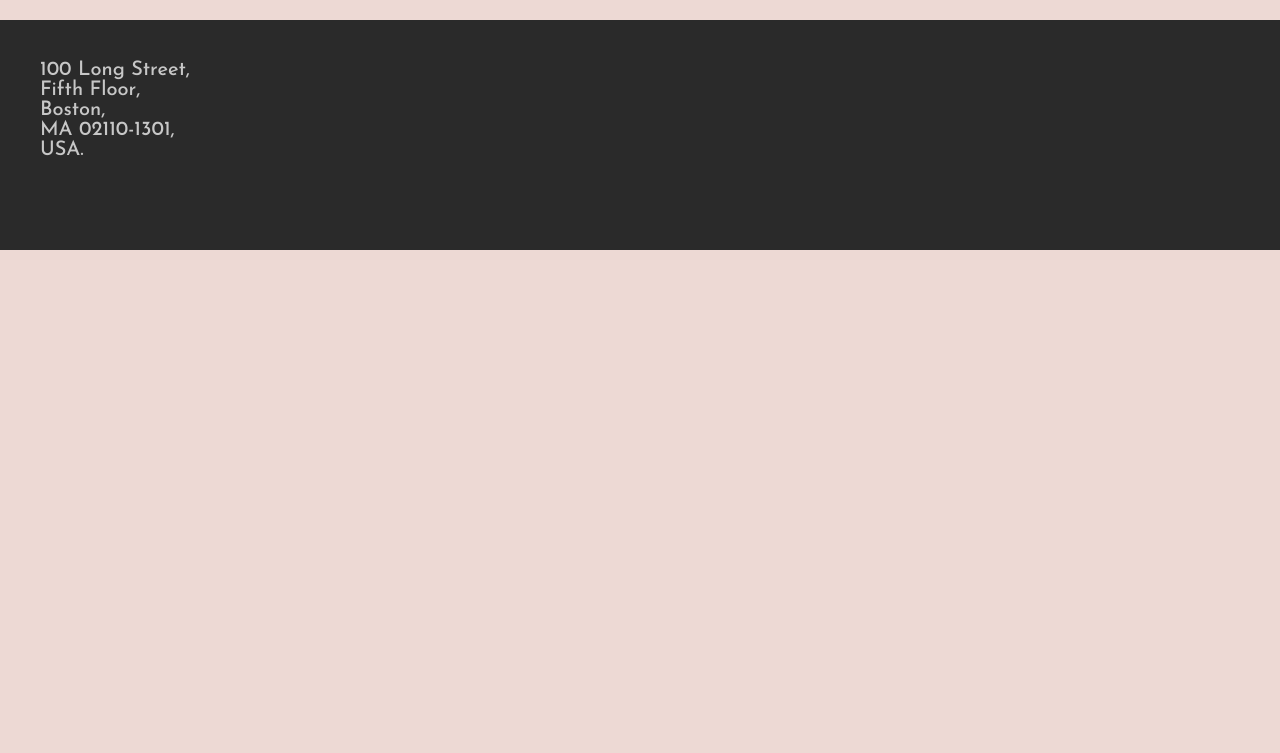
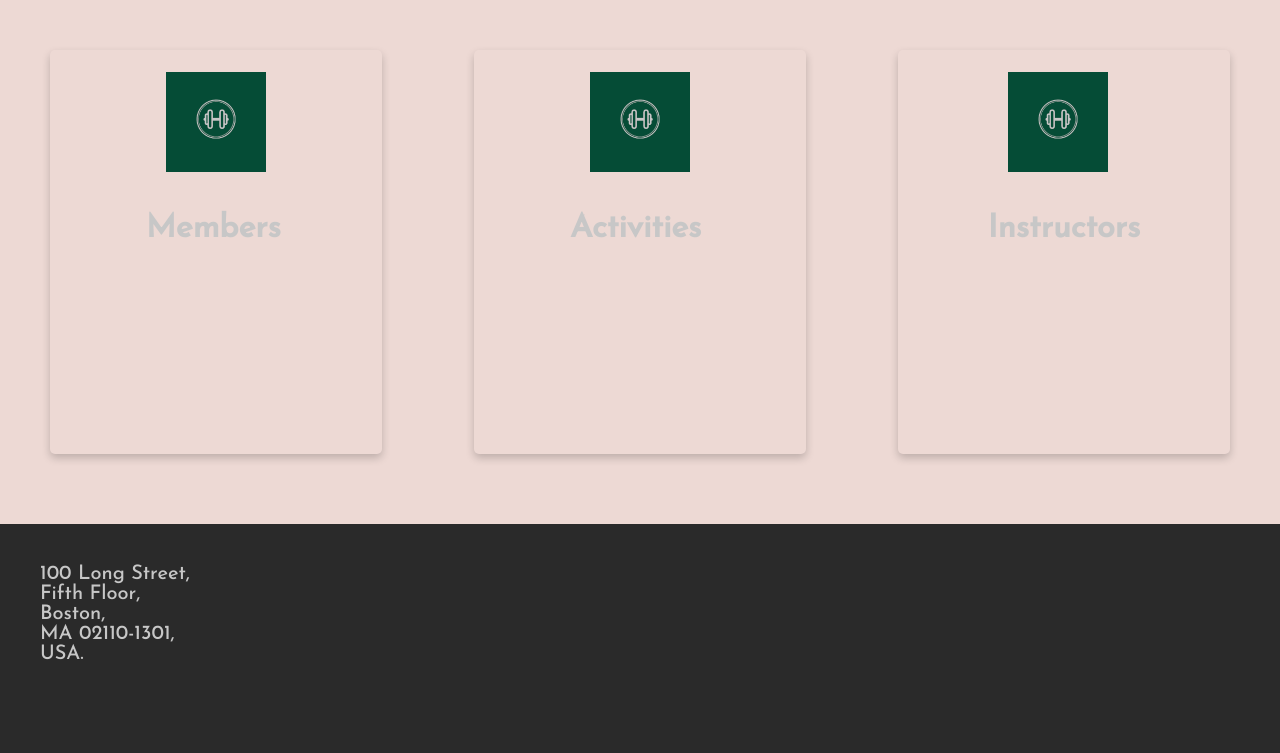
Before and after one commit to nealeb4zod/python-solo-project-gym, a Flask app: page / in a window 1280 px wide. Shown: the part 145-898 px from the top of the page. Before the commit the page ends 395 px from the top, so only its background shows below. Run offline with Flask 2, Linux system fonts and the light colour scheme; some libraries are stand-ins or nearby versions.

Commit message:
Home page done

```diff
--- a/controllers/booking_controller.py
+++ b/controllers/booking_controller.py
@@ -49,7 +49,7 @@ def create_booking_from_member():
     member_membership_type = membership_type_repository.get_one(member.membership_type)
     activity_membership_type = membership_type_repository.get_one(activity.membership_type)
     current_bookings = len(activity_repository.get_members(activity_id))
-    activities = activity_repository.get_all()
+    activities = activity_repository.get_all_active()
     # import pdb; pdb.set_trace()
     if booking_repository.check_booking_exists(activity_id, member_id) == True:
         error = "Already booked!"
--- a/repositories/activity_repository.py
+++ b/repositories/activity_repository.py
@@ -110,7 +110,7 @@ def get_all_inactive():
 
 # SELECT an activity
 def get_one(id):
-    sql = "SELECT * FROM activities WHERE id = %s"
+    sql = "SELECT * FROM activities WHERE active = true AND id = %s"
     value = [id]
     result = run_sql(sql, value)[0]
 
--- a/static/cards.css
+++ b/static/cards.css
@@ -4,6 +4,14 @@
     padding: 40px;
     color: #58595b;
     font-family: "Josefin Sans", sans-serif;
+}
+.flexcards-home {
+    display: flex;
+    flex-flow: row wrap;
+    padding: 40px;
+    color: #58595b;
+    font-family: "Josefin Sans", sans-serif;
+    justify-content: space-between;
 }
 .card {
     box-shadow: 0 4px 8px 0 rgba(0, 0, 0, 0.2);
@@ -18,6 +26,27 @@
 
 /* On mouse-over, add a deeper shadow */
 .card:hover {
+    box-shadow: 0 8px 16px 0 rgba(0, 0, 0, 0.2);
+}
+
+.card-home {
+    display: flex;
+    flex-direction: column;
+
+    box-shadow: 0 4px 8px 0 rgba(0, 0, 0, 0.2);
+    transition: 0.3s;
+    border-radius: 5px; /* 5px rounded corners */
+    margin: 10px;
+    width: 300px;
+    height: 400px;
+    padding: 2px 16px;
+    color: #58595b;
+    align-items: center;
+    justify-items: centre;
+}
+
+/* On mouse-over, add a deeper shadow */
+.card-home:hover {
     box-shadow: 0 8px 16px 0 rgba(0, 0, 0, 0.2);
 }
 
--- a/templates/index.html
+++ b/templates/index.html
@@ -1,5 +1,34 @@
 {% extends 'base.html' %}
 
 {% block content %}
+<div class="flexcards-home">
+    <!-- <div class="add-card">
+        <a href="/activities/new"><img id="add-new" src="{{url_for('static', filename='images/icons8-add-new-96.png')}}" alt="Plus symbol" ></a>
+    </div> -->
+        <div class="card-home">
+            <a href="/members">
+                <div>
+                    <img id="logo" src="{{url_for('static', filename='images/logo.png')}}" alt="Kettlebell, barbell logo" >
+                    <h1 id="name"><b>Members</b></h1>
+                </div>
+            </a>
+        </div>
+        <div class="card-home">
+            <a href="/activities">
+                <div>
+                    <img id="logo" src="{{url_for('static', filename='images/logo.png')}}" alt="Kettlebell, barbell logo" >
+                    <h1 id="name"><b>Activities</b></h1>
+                </div>
+            </a>
+        </div>
+        <div class="card-home">
+            <a href="/instructors">
+                <div>
+                    <img id="logo" src="{{url_for('static', filename='images/logo.png')}}" alt="Kettlebell, barbell logo" >
+                    <h1 id="name"><b>Instructors</b></h1>
+                </div>
+            </a>
+        </div>
 
+</div>
 {% endblock content %}
```
